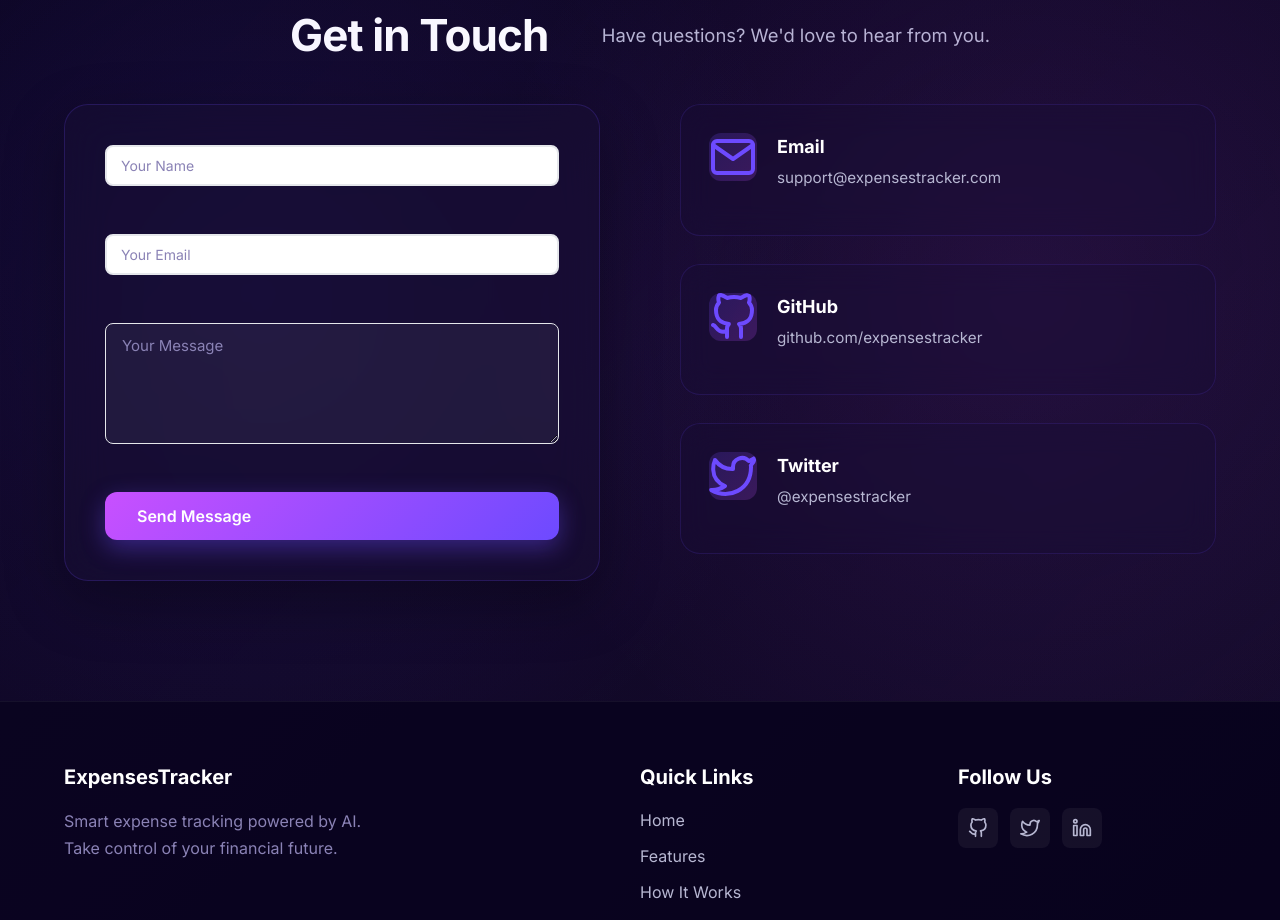
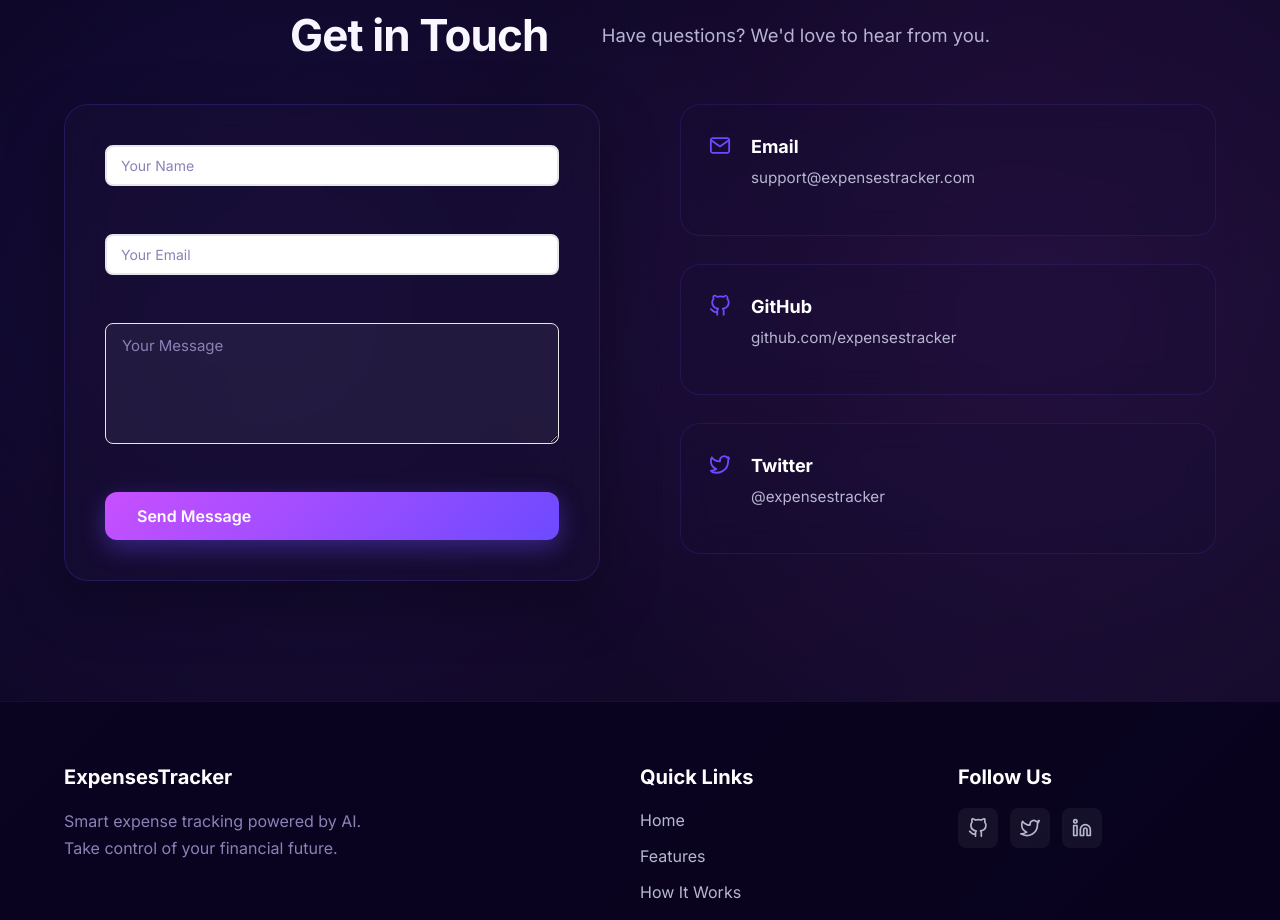
Before and after one commit to venky-1710/ExpensesTracker, a React (Vite) app in the folder client/: page / in a window 1280 px wide. Shown: the part 3280-4200 px from the top of the page. Built offline with nearby package versions, Linux system fonts and the light colour scheme; no server answers.

Commit message:
feat: Add comprehensive styling for the new hero page, including animated 3D elements, and introduce chart-specific styles and global CSS variables.

```diff
--- a/client/src/components/Charts/Charts.css
+++ b/client/src/components/Charts/Charts.css
@@ -45,7 +45,7 @@
 
 /* Recharts Custom Styling */
 .recharts-legend-item-text {
-    color: var(--text-primary, #ffffff) !important;
+    /* color: var(--text-primary, #ffffff) !important; */
 }
 
 .recharts-cartesian-axis-tick-value {
--- a/client/src/pages/Hero.css
+++ b/client/src/pages/Hero.css
@@ -923,16 +923,16 @@
 }
 
 .info-icon {
-  width: 48px;
-  height: 48px;
-  min-width: 48px;
-  display: flex;
-  align-items: center;
-  justify-content: center;
-  background: linear-gradient(135deg, rgba(109, 74, 255, 0.2) 0%, rgba(200, 80, 255, 0.2) 100%);
-  border-radius: 12px;
-  color: #c850ff;
-  font-size: 24px;
+      /* width: 0px; */
+    height: 25px;
+    min-width: 22px;
+    display: flex;
+    align-items: center;
+    justify-content: center;
+    /* background: linear-gradient(135deg, rgba(109, 74, 255, 0.2) 0%, rgba(200, 80, 255, 0.2) 100%); */
+    border-radius: 12px;
+    /* color: #c850ff; */
+    /* font-size: 24px; */
 }
 
 .info-item h4 {
--- a/client/src/styles/variables.css
+++ b/client/src/styles/variables.css
@@ -23,8 +23,8 @@
   --bg-hover: #f3f4f6;
 
   /* Text */
-  --text-primary: #111827;
-  --text-secondary: #6b7280;
+  --text-primary: #ffffff;
+  --text-secondary: #9ba1ad;
   --text-tertiary: #9ca3af;
   --text-inverse: #ffffff;
 
```
